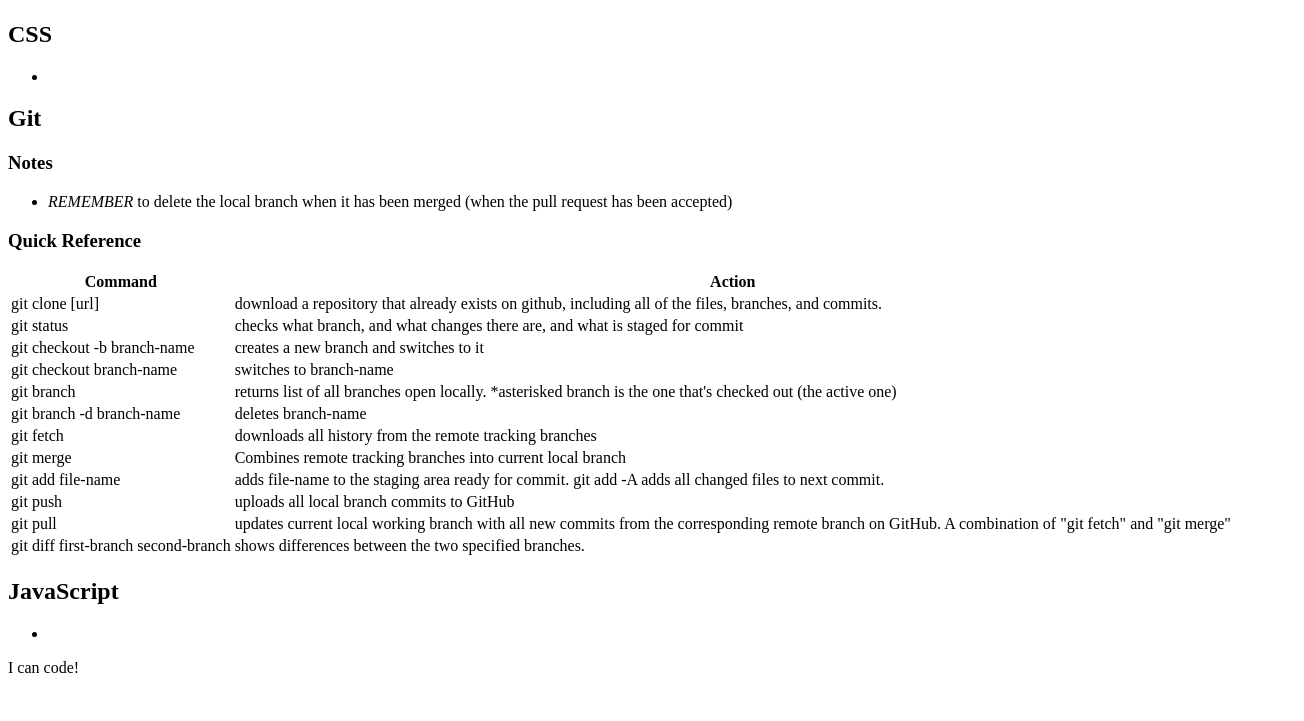
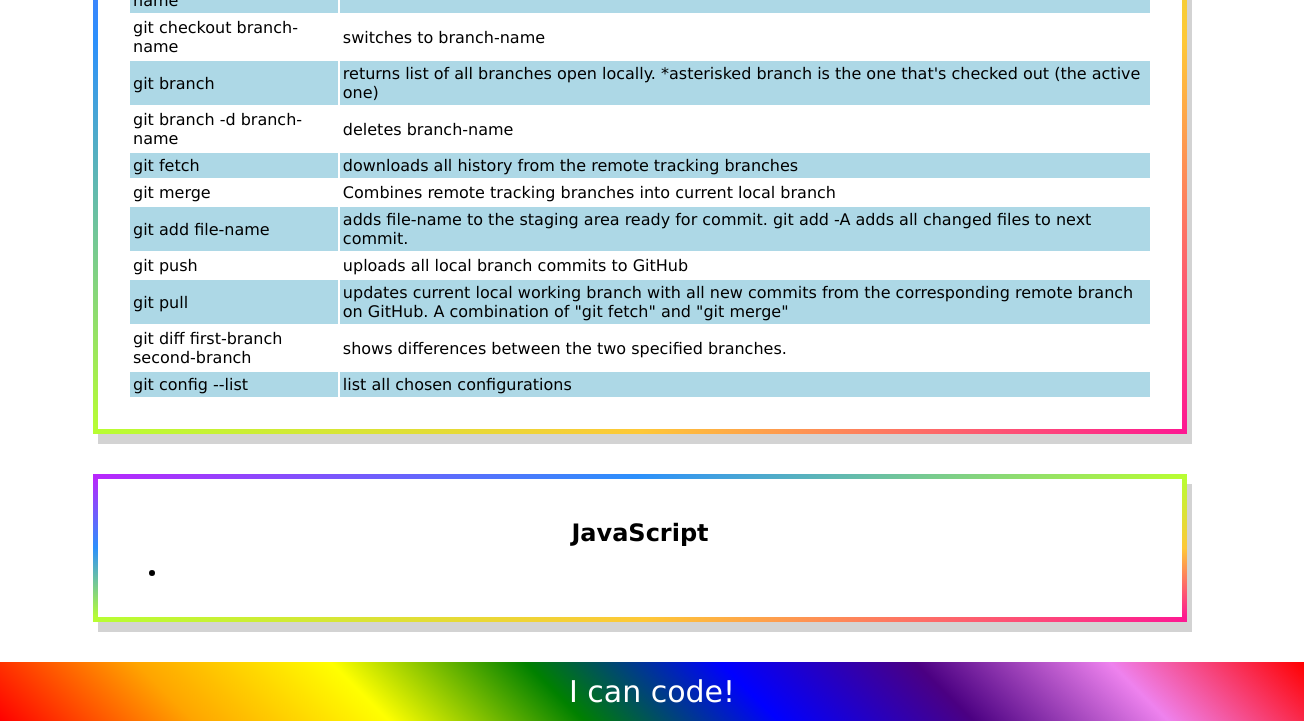
Before and after one commit to poisoned-eden/prework-study-guide, a plain HTML site: page index.html in a window 1280 px wide. Shown: the part 1229-1950 px from the top of the page, 1304 px wide, since content can reach past the window. Before the commit the page ends 1922 px from the top, so only its background shows below. Drawn offline with Linux system fonts and the light colour scheme.

Commit message:
added CSS to project.  this closes #2

```diff
--- /dev/null
+++ b/assets/style.css
@@ -0,0 +1,63 @@
+* {
+    margin: 0;
+    padding: 0;
+    font-family:'Lucida Sans', 'Lucida Sans Regular', 'Lucida Grande', 'Lucida Sans Unicode', Geneva, Verdana, sans-serif;
+}
+
+header,
+footer {
+    width: 100%;
+    height: 100%;
+    background: linear-gradient(45deg, red, orange, yellow, green, blue, indigo, violet, red);
+    color: white;
+    padding: 12px;
+}
+
+h1,
+h2 {
+    text-align: center;
+    padding: 10px;
+}
+
+img {
+    display: block;
+    margin: auto;
+    max-width: 100%;
+}
+
+#cat {
+    height: 50px;
+    width: 50px;
+}
+
+ul {
+    padding-left: 40px;
+    font-size: 20px;
+}
+
+p {
+    text-align: center;
+    font-size: 30px;
+}
+
+.card {
+    width: 80%;
+    padding: 30px;
+    margin: 40px auto;
+    border: 5px solid transparent;
+    border-image: linear-gradient(to bottom right, #b827fc 0%, #2c90fc 25%, #b8fd33 50%, #fec837 75%, #fd1892 100%);
+    border-image-slice: 1;;
+    box-shadow: 5px 10px lightgrey;
+  }
+
+  h3 {
+    padding: 10px 0px;
+  }
+
+  li, th, td {
+    padding: 3px;
+  }
+
+  tr:nth-child(even){
+    background-color: lightblue;
+  }
--- a/index.html
+++ b/index.html
@@ -4,12 +4,13 @@
     <meta charset="UTF-8" />
     <meta http-equiv="X-UA-Compatible" content="IE=edge" />
     <meta name="viewport" content="width=device-width, initial-scale=1.0" />
+    <link rel="stylesheet" href="./assets/style.css">
     <title>Prework Study Guide</title>
   </head>
   <body>
     <header id="top">
       <h1>Prework Study Guide</h1>
-      <img src="./assets/bowtie-cat.png" alt="Profile image of cat wearing a bow tie." />
+      <img src="./assets/bowtie-cat.png" alt="Profile image of cat wearing a bow tie." id="cat"/>
     </header>
     <main>
       <section class="card" id="html-section">
@@ -20,8 +21,8 @@
           <li>HTML = Hyper Text Markup Language</li>
           <li>Elements such as head, body, section, h1, can have attributes that further define the element.</li>
           <li>Potatoes</li>
-          <img src="./assets/potatoes-sam.gif" alt="A gif of Sam Gamgee from LOTR enunciating the word Potatoes. PO-TAY-TOES is written over the image." />
         </ul>
+        <img src="./assets/potatoes-sam.gif" alt="A gif of Sam Gamgee from LOTR enunciating the word Potatoes. PO-TAY-TOES is written over the image." />
       </section>
       <section class="card" id="css-section">
         <h2>CSS</h2>
@@ -89,6 +90,10 @@
             <td>git diff first-branch second-branch</td>
             <td>shows differences between the two specified branches.</td>
           </tr>
+          <tr>
+            <td>git config --list</td>
+            <td>list all chosen configurations</td>
+          </tr>
         </table>
       </section>
       <section class="card" id="javascript-section">
```
